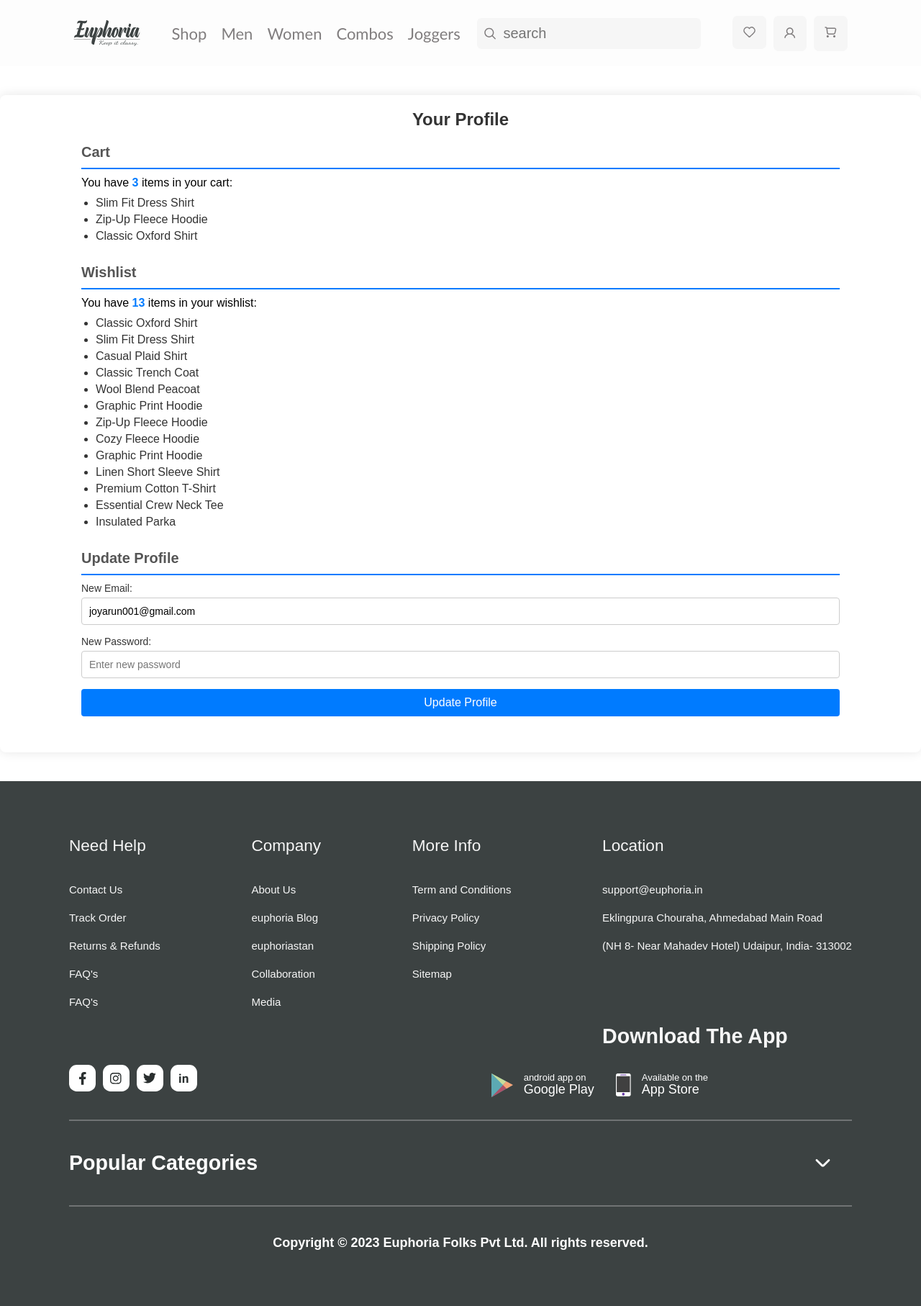
After one commit to jerrymoses96/Euphoria-main, a Django app: page /profile/ in a window 1280 px wide. The commit adds this page. Shown: the whole page at 72% size. Run offline with Django 5.2, Linux system fonts and the light colour scheme; a user stored in the database is signed in; data comes from the database, SQL or seed files in the repository; both versions use the stored data as it was after the commit; some web fonts are replaced.

Commit message:
first commit

```diff
--- a/static/css/style.css
+++ b/static/css/style.css
@@ -143,6 +143,10 @@ body {
   padding: 15px 15px;
   border-radius: 7px;
   cursor: pointer;
+}
+
+#navbar .navbar-right #accountIcon {
+  position: relative;
 }
 
 /* spotlight  */
@@ -1791,6 +1859,90 @@ body {
   color: #3c4242;
 }
 
+/* profile settings  */
+
+.profile-container {
+  font-family: Arial, sans-serif;
+  background-color: #fff;
+  border-radius: 8px;
+  box-shadow: 0 0 15px rgba(0, 0, 0, 0.1);
+  padding: 20px;
+  margin: 40px auto;
+}
+
+.profile-heading {
+  text-align: center;
+  color: #333;
+  font-size: 24px;
+  margin-bottom: 20px;
+}
+
+.profile-section {
+  margin-bottom: 30px;
+}
+
+.profile-subheading {
+  color: #555;
+  border-bottom: 2px solid #007bff;
+  padding-bottom: 10px;
+  margin-bottom: 10px;
+  font-size: 20px;
+}
+
+.count {
+  font-weight: bold;
+  color: #007bff;
+}
+
+.product-list {
+  list-style-type: disc;
+  padding-left: 20px;
+  margin-top: 10px;
+}
+
+.product-list li {
+  color: #333;
+  margin-bottom: 5px;
+  font-size: 16px;
+}
+
+.form-group {
+  margin-bottom: 15px;
+}
+
+.form-group label {
+  display: block;
+  color: #333;
+  margin-bottom: 5px;
+  font-size: 14px;
+}
+
+.form-group input[type="email"],
+.form-group input[type="password"] {
+  width: 100%;
+  padding: 10px;
+  border: 1px solid #ccc;
+  border-radius: 4px;
+  box-sizing: border-box;
+  font-size: 14px;
+}
+
+.update-btn {
+  background-color: #007bff;
+  color: #fff;
+  padding: 10px 20px;
+  border: none;
+  border-radius: 4px;
+  cursor: pointer;
+  transition: background-color 0.3s ease;
+  font-size: 16px;
+  width: 100%;
+}
+
+.update-btn:hover {
+  background-color: #0056b3;
+}
+
 @media (max-width: 1400px) {
   #product-description .wrapper .product-description-right {
     width: 45%;
--- /dev/null
+++ b/static/js/cart.js
@@ -0,0 +1,27 @@
+document.addEventListener("DOMContentLoaded", function () {
+    document.querySelectorAll(".add-cart").forEach(function (button) {
+      button.addEventListener("click", function (event) {
+        event.preventDefault();
+        var productId = this.getAttribute("data-product-id");
+
+        fetch(`/add_to_cart/${productId}/`, {
+          method: "GET",
+          headers: {
+            "X-Requested-With": "XMLHttpRequest",
+          },
+        })
+          .then((response) => response.json())
+          .then((data) => {
+            if (data.status === "success") {
+              alert(data.message);
+            } else {
+              alert("Failed to add product to cart");
+            }
+          })
+          .catch((error) => {
+            console.error("Error:", error);
+            alert("An error occurred while adding the product to the cart");
+          });
+      });
+    });
+  });
--- /dev/null
+++ b/static/js/dropdown.js
@@ -0,0 +1,25 @@
+document.addEventListener("DOMContentLoaded", function () {
+  const accountIcon = document.querySelector(
+    ".navbar-right span:nth-child(2) img"
+  );
+  const accountDropdown = document.getElementById("accountDropdown");
+
+  accountIcon.addEventListener("click", function () {
+    // Toggle display of the account dropdown
+    if (accountDropdown.style.display === "block") {
+      accountDropdown.style.display = "none";
+    } else {
+      accountDropdown.style.display = "block";
+    }
+  });
+
+  // Hide the dropdown if clicked outside
+  document.addEventListener("click", function (event) {
+    if (
+      !accountIcon.contains(event.target) &&
+      !accountDropdown.contains(event.target)
+    ) {
+      accountDropdown.style.display = "none";
+    }
+  });
+});
--- /dev/null
+++ b/static/js/wishlist.js
@@ -0,0 +1,27 @@
+document.addEventListener("DOMContentLoaded", function () {
+  document.querySelectorAll(".wishlist img").forEach(function (icon) {
+    icon.addEventListener("click", function (event) {
+      event.preventDefault();
+      var productId = this.getAttribute("data-product-id");
+
+      fetch(`/add_to_wishlist/${productId}/`, {
+        method: "GET",
+        headers: {
+          "X-Requested-With": "XMLHttpRequest",
+        },
+      })
+        .then((response) => response.json())
+        .then((data) => {
+          if (data.status === "success") {
+            alert(data.message);
+          } else {
+            alert("Failed to add product to wishlist");
+          }
+        })
+        .catch((error) => {
+          console.error("Error:", error);
+          alert("An error occurred while adding the product to the wishlist");
+        });
+    });
+  });
+});
--- /dev/null
+++ b/templates/User_profile.html
@@ -0,0 +1,64 @@
+{% extends 'index.html' %} {% load static %} {% block mymessage %}
+
+
+<div class="profile-container">
+  <div class="wrapper">
+    <h2 class="profile-heading">Your Profile</h2>
+
+    <section class="profile-section">
+      <h3 class="profile-subheading">Cart</h3>
+      <p>
+        You have <span class="count">{{ cart_count }}</span> items in your cart:
+      </p>
+      <ul class="product-list">
+        {% for product_name in cart_product_names %}
+        <li>{{ product_name }}</li>
+        {% endfor %}
+      </ul>
+    </section>
+
+    <section class="profile-section">
+      <h3 class="profile-subheading">Wishlist</h3>
+      <p>
+        You have <span class="count">{{ wishlist_count }}</span> items in your
+        wishlist:
+      </p>
+      <ul class="product-list">
+        {% for product_name in wishlist_product_names %}
+        <li>{{ product_name }}</li>
+        {% endfor %}
+      </ul>
+    </section>
+
+    <section class="profile-section">
+      <h3 class="profile-subheading">Update Profile</h3>
+      <form method="post">
+        {% csrf_token %}
+        <div class="form-group">
+          <label for="email">New Email:</label>
+          <input
+            type="email"
+            name="email"
+            id="email"
+            value="{{ user.email }}"
+            placeholder="Enter new email"
+          />
+        </div>
+
+        <div class="form-group">
+          <label for="password">New Password:</label>
+          <input
+            type="password"
+            name="password"
+            id="password"
+            placeholder="Enter new password"
+          />
+        </div>
+
+        <button type="submit" class="update-btn">Update Profile</button>
+      </form>
+    </section>
+  </div>
+</div>
+
+{% endblock %}
--- a/templates/category_detail.html
+++ b/templates/category_detail.html
@@ -27,7 +27,11 @@
         <div class="span">
           <span class="image-whitespace">
             <div class="wishlist">
-              <img src="{% static 'image/wishlist.svg' %}" alt="image" />
+              <img
+                src="{% static 'image/wishlist.svg' %}"
+                alt="image"
+                data-product-id="{{product.id}}"
+              />
             </div>
           </span>
         </div>
--- a/templates/index.html
+++ b/templates/index.html
@@ -71,10 +71,43 @@
         </form>
       </div>
       <div class="navbar-right">
-        <span><img src="{% static 'image/wishlist.svg' %}" alt="image" /></span>
-        <span><img src="{% static 'image/account.svg' %}" alt="image" /></span>
-        <span><img src="{% static 'image/cart.svg' %}" alt="image" /></span>
+        <a href="{% url 'web:wishlist' %}">
+          <span
+            ><img src="{% static 'image/wishlist.svg' %}" alt="image"
+          /></span>
+        </a>
+        <span id="accountIcon">
+          <!-- Account Dropdown Menu -->
+          <div class="account-dropdown" id="accountDropdown">
+            {% if user.is_authenticated %}
+            <ul>
+              <li><a href="{% url 'web:profile' %}">Profile</a></li>
+              <li><a href="{% url 'web:logout' %}">Logout</a></li>
+            </ul>
+            {% else %}
+            <form action="{% url 'web:login' %}" method="post">
+              {% csrf_token %}
+              <div class="form-group">
+                <label for="username">Username:</label>
+                <input type="text" id="username" name="username" required />
+              </div>
+              <div class="form-group">
+                <label for="password">Password:</label>
+                <input type="password" id="password" name="password" required />
+              </div>
+              <button type="submit">Login</button>
+            </form>
+            {% endif %}
+          </div>
+          <img src="{% static 'image/account.svg' %}" alt="image" />
+        </span>
+        <span>
+          <a href="{% url 'web:cart' %}">
+            <img src="{% static 'image/cart.svg' %}" alt="image" />
+          </a>
+        </span>
       </div>
+
       <div class="menubar" id="menubar">
         <span class="shade-menubar"
           ><img src="{% static 'image/svgexport-24.svg' %}" alt="image"
@@ -373,9 +406,13 @@
               </div>
             </a>
             <div class="span">
-              <span class="image-whitespace">
+              <span class="image-whitespace" data-product-id="{{product.id}}">
                 <div class="wishlist">
-                  <img src="{% static 'image/wishlist.svg' %}" alt="image" />
+                  <img
+                    src="{% static 'image/wishlist.svg' %}"
+                    alt="image"
+                    data-product-id="{{product.id}}"
+                  />
                 </div>
               </span>
             </div>
@@ -598,5 +635,8 @@
     </section>
     <script src="{% static 'js/script.js' %}"></script>
     <script src="{% static 'js/slider.js' %}"></script>
+    <script src="{% static 'js/wishlist.js' %}"></script>
+    <script src="{% static 'js/cart.js' %}"></script>
+    <script src="{% static 'js/dropdown.js' %}"></script>
   </body>
 </html>
--- a/templates/product_detail.html
+++ b/templates/product_detail.html
@@ -71,7 +71,7 @@
         </div>
       </div>
       <div class="buttons">
-        <button class="add-cart">
+        <button class="add-cart" data-product-id="{{product.id}}">
           <img src="{% static 'image/cart-2.png' %}" alt="" />Add To Cart
         </button>
         <button class="buy-now">${{product.price}}</button>
--- a/templates/search_detail.html
+++ b/templates/search_detail.html
@@ -28,7 +28,11 @@
         <div class="span">
           <span class="image-whitespace">
             <div class="wishlist">
-              <img src="{% static 'image/wishlist.svg' %}" alt="image" />
+              <img
+                src="{% static 'image/wishlist.svg' %}"
+                alt="image"
+                data-product-id="{{product.id}}"
+              />
             </div>
           </span>
         </div>
--- a/web/urls.py
+++ b/web/urls.py
@@ -1,5 +1,5 @@
 from django.urls import path
-from web.views import index, category_detail, product_detail, search_products
+from web.views import index, profile, category_detail, product_detail, search_products, wishlist, add_to_wishlist, cart, add_to_cart, login_view, logout_view
 
 
 app_name = "web"
@@ -9,4 +9,13 @@ urlpatterns = [
     path('category/<int:category_id>/', category_detail, name='category_detail'),
     path('product/<int:product_id>/', product_detail, name='product_detail'),
     path('search/', search_products, name='search_products'),
+    path('wishlist/', wishlist, name="wishlist"),
+    path('add_to_wishlist/<int:product_id>/',
+         add_to_wishlist, name='add_to_wishlist'),
+    path('cart/', cart, name="cart"),
+    path('add_to_cart/<int:product_id>/', add_to_cart, name='add_to_cart'),
+    path('login/', login_view, name='login'),
+    path('logout/', logout_view, name='logout'),
+    path('profile/', profile, name='profile'),
+
 ]
--- a/web/views.py
+++ b/web/views.py
@@ -1,6 +1,10 @@
-from django.shortcuts import render, get_object_or_404
-from web.models import Product, Category, Gender
+from django.shortcuts import render, get_object_or_404, redirect
+from django.http import JsonResponse
+from web.models import Product, Category, Gender, Wishlist, Cart
+from django.contrib.auth.decorators import login_required
+from django.contrib.auth import authenticate, login, logout
 import random
+from django.contrib import messages
 
 
 def index(request):
@@ -75,3 +79,117 @@ def search_products(request):
     }
 
     return render(request, 'search_detail.html', context)
+
+
+@login_required
+def wishlist(request):
+
+    wishlist_items = Wishlist.objects.filter(user=request.user)
+    context = {
+        "wishlist_items": wishlist_items,
+    }
+    return render(request, 'wishlist.html', context)
+
+
+@login_required
+def add_to_wishlist(request, product_id):
+    product = get_object_or_404(Product, id=product_id)
+    wishlist, created = Wishlist.objects.get_or_create(
+        user=request.user, product=product)
+
+    response = {
+        'status': 'success',
+        'message': 'Product added to wishlist' if created else 'Product already in wishlist'
+    }
+    return JsonResponse(response)
+
+
+@login_required
+def cart(request):
+
+    cart_items = Cart.objects.filter(user=request.user)
+
+    context = {
+        'cart_items': cart_items
+
+    }
+    return render(request, 'cart.html', context)
+
+
+@login_required
+def add_to_cart(request, product_id):
+    product = get_object_or_404(Product, id=product_id)
+    cart, created = Cart.objects.get_or_create(
+        user=request.user, product=product)
+
+    response = {
+        'status': 'success',
+        'message': 'Product added to cart' if created else 'Product already in cart'
+    }
+    return JsonResponse(response)
+
+
+def login_view(request):
+    if request.method == 'POST':
+        username = request.POST['username']
+        password = request.POST['password']
+        user = authenticate(request, username=username, password=password)
+        if user is not None:
+            login(request, user)
+            return redirect('web:index')
+        else:
+            # Handle invalid login
+            return render(request, 'login.html', {'error': 'Invalid credentials'})
+    return render(request, 'login.html')
+
+
+@login_required
+def logout_view(request):
+    logout(request)
+    return redirect('web:index')
+
+
+@login_required
+def profile(request):
+    # Example: Retrieve orders for the user (assuming an Order model exists) # Get cart items for the logged-in user
+    cart_items = Cart.objects.filter(user=request.user)
+    cart_count = cart_items.count()
+    cart_product_names = [item.product.name for item in cart_items]
+    print(cart_product_names, cart_count, cart_items)
+
+    # Get wishlist items for the logged-in user
+    wishlist_items = Wishlist.objects.filter(user=request.user)
+    wishlist_count = wishlist_items.count()
+    wishlist_product_names = [item.product.name for item in wishlist_items]
+    print(wishlist_product_names, wishlist_count, wishlist_items)
+
+    if request.method == 'POST':
+        new_email = request.POST.get('email')
+        new_password = request.POST.get('password')
+
+        if new_email:
+            request.user.email = new_email
+            request.user.save()
+            messages.success(request, 'Email updated successfully!')
+
+        if new_password:
+            # Check if the new password is valid, e.g., meet certain criteria
+            if len(new_password) < 8:
+                messages.error(
+                    request, 'Password must be at least 8 characters long.')
+            else:
+                request.user.set_password(new_password)
+                request.user.save()
+                messages.success(request, 'Password changed successfully!')
+                # Redirect user to login after password change
+                return redirect('web:index')
+
+    context = {
+
+        "cart_count": cart_count,
+        "cart_product_names": cart_product_names,
+        "wishlist_count": wishlist_count,
+        "wishlist_product_names": wishlist_product_names,
+    }
+
+    return render(request, 'User_profile.html', context=context)
```
Also changed, not shown: other parts of static/css/style.css (+65 -1 lines), templates/cart.html (added, +35 -0 lines), templates/wishlist.html (added, +35 -0 lines), web/admin.py (+17 -3 lines), web/models.py (+25 -1 lines), EUPHORIA/settings.py (line endings or trailing spaces), db.sqlite3, web/migrations/0004_wishlist.py (added), web/migrations/0005_cart.py (added).
